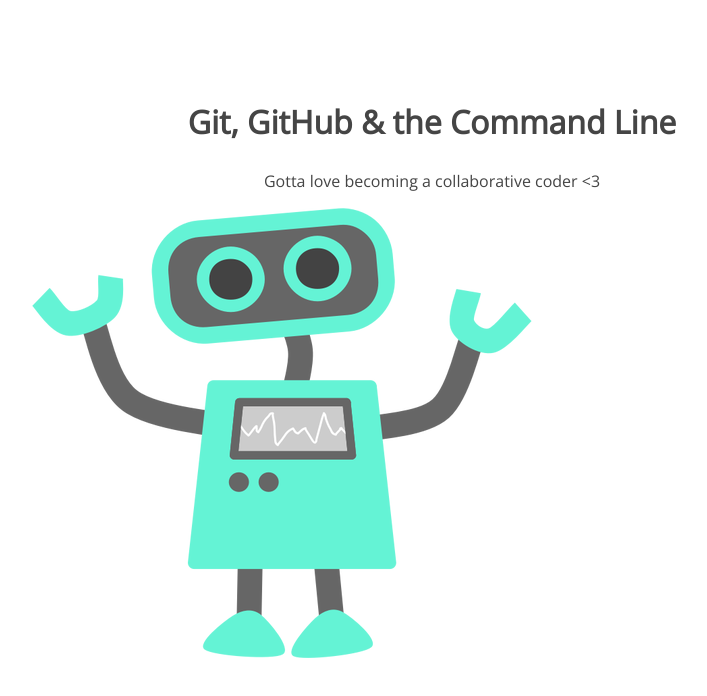
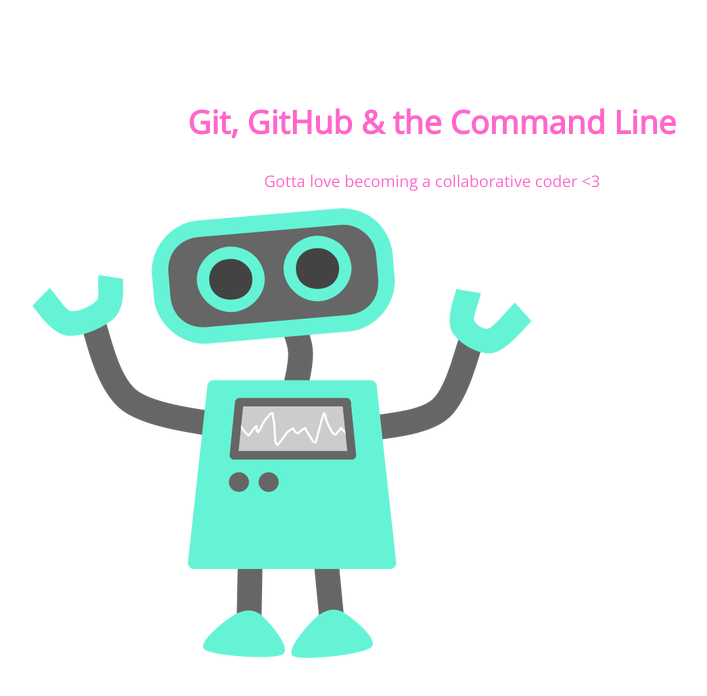
Before and after one commit to svulgan/105-project, a plain HTML site: page index.html in a window 1280 px wide. Shown: the whole page, without its empty margins (208-915 px from the left). Drawn offline with nearby package versions, Linux system fonts and the light colour scheme.

Commit message:
h1 updated

```diff
--- a/css/style.css
+++ b/css/style.css
@@ -5,7 +5,7 @@ section {
 section h1,
 section p {
 	text-align: center;
-	color: #454545;
+	color: #ff66cc
 }
 section h1 {
 	font: 32px 'Open Sans';
```
